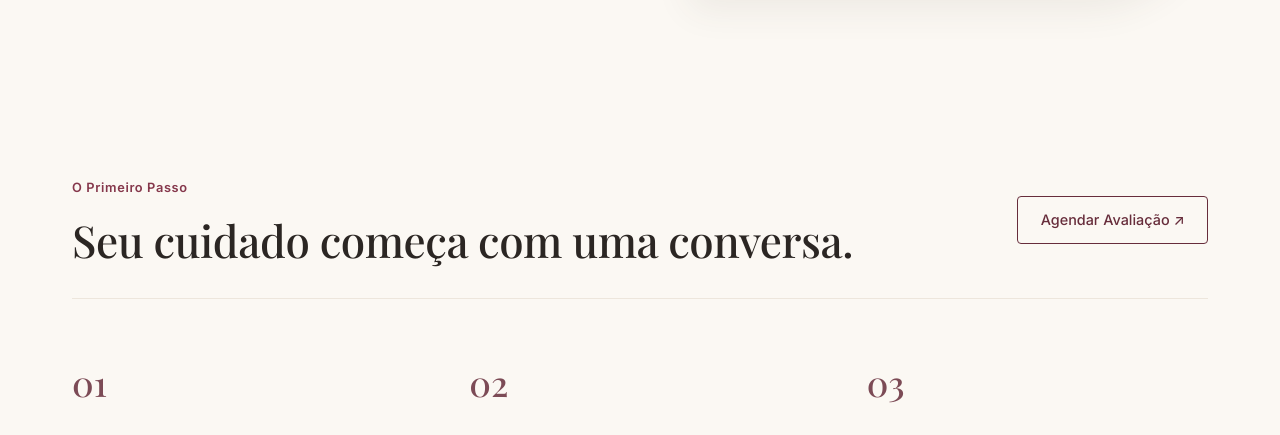
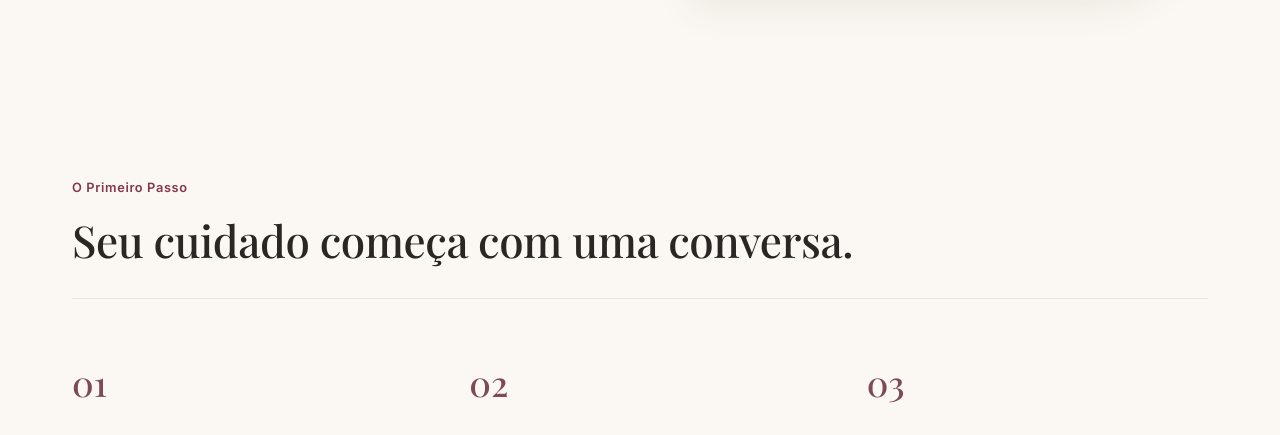
Before and after one commit to Ricardoqs20/Consultorio_Jessica, a Flask app: page / in a window 1280 px wide. Shown: the part 3296-3731 px from the top of the page. Run offline with Flask 3, Linux system fonts and the light colour scheme; some web fonts are replaced.

Commit message:
agendamento

```diff
--- a/templates/index.html
+++ b/templates/index.html
@@ -318,7 +318,7 @@
             <span class="section-tag">O primeiro passo</span>
             <h2 class="section-title" style="margin-bottom: 0;">Seu cuidado começa com uma conversa.</h2>
           </div>
-          <a href="#contato" class="btn-outline">Agendar Avaliação ↗</a>
+
         </div>
 
         <div class="steps-grid">
@@ -593,7 +593,7 @@
 
       <div class="footer-bottom">
         <div>© Art Odonto - Clínica Especializada</div>
-        <div>Assinatura provisória · Imagens ilustrativas · protótipo estático</div>
+
       </div>
     </div>
   </footer>
```
